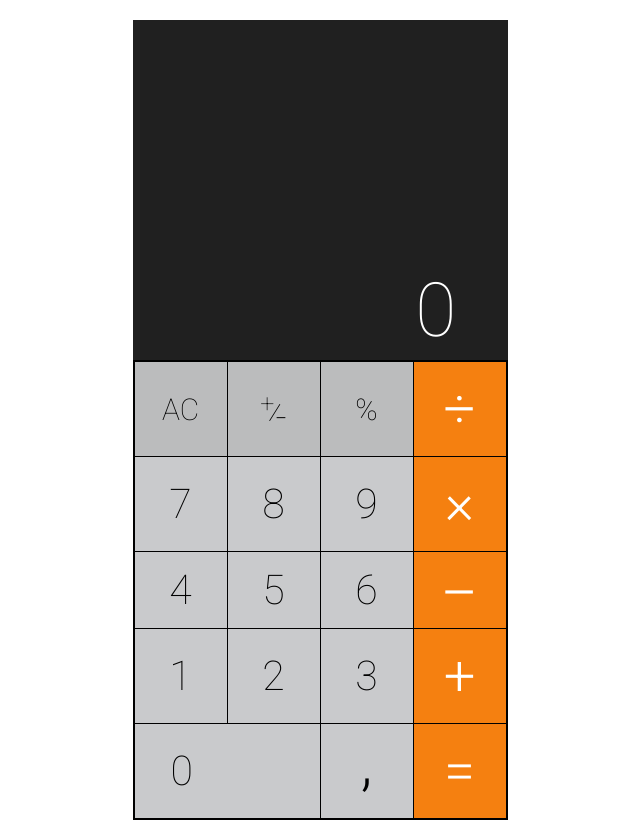
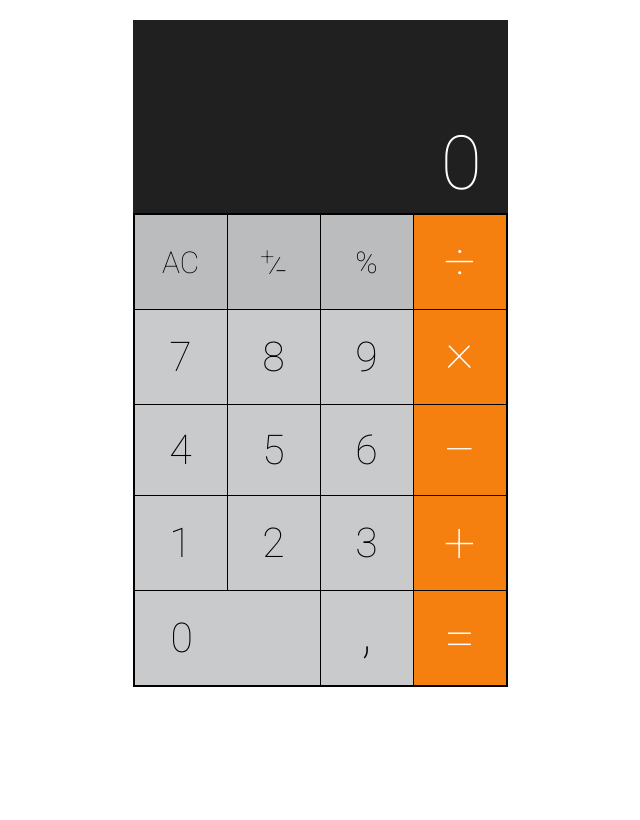
Before and after one commit to sergeythrees/Experiments.web, a plain HTML site: page iOScalc/index.html in a window 1280 px wide. Shown: the whole page, without its empty margins (320-960 px from the left). Drawn offline with Linux system fonts and the light colour scheme.

Commit message:
поправил выравнивание, удалил лишний код

```diff
--- a/iOScalc/index.html
+++ b/iOScalc/index.html
@@ -6,9 +6,8 @@
   <link href='https://fonts.googleapis.com/css?family=Roboto:100,300' rel='stylesheet' type='text/css'>
   <link rel="stylesheet" href="style.css">
 </head>
+
 <body>
-
-<div id="l-main">
   <div class="calc">
     <div class="calc-display">
       <div class="content">
@@ -16,32 +15,32 @@
       </div>
     </div>
     <div class="calc-buttons">
-      <button id="clear-button" class="calc-buttons-square">AC</button>
+
+      <button id="clear-button">AC</button>
       <button id="change-sign-button"><sup id="change-sign-button-plus">+</sup>⁄<sub id="change-sign-button-minus">-</sub></button>
       <button id="percent-button">%</button>
       <button id="divide-button" class="calc-buttons-operation">÷</button>
 
-      <button id="seven-button" class="calc-buttons-square" data-value="7">7</button>
-      <button id="eight-button" data-value="8">8</button>
-      <button id="nine-button" data-value="9">9</button>
+      <button id="seven-button">7</button>
+      <button id="eight-button">8</button>
+      <button id="nine-button">9</button>
       <button id="multiply-button" class="calc-buttons-operation">×</button>
 
-      <button id="four-button" class="calc-buttons-square" data-value="4">4</button>
-      <button id="five-button" data-value="5">5</button>
-      <button id="six-button" data-value="6">6</button>
-      <button id="subtract-button" class="calc-buttons-operation">-</button>
+      <button id="four-button">4</button>
+      <button id="five-button">5</button>
+      <button id="six-button">6</button>
+      <button id="subtract-button" class="calc-buttons-operation">–</button>
 
-      <button id="one-button" class="calc-buttons-square" data-value="1">1</button>
-      <button id="two-button" data-value="2">2</button>
-      <button id="three-button" data-value="3">3</button>
+      <button id="one-button">1</button>
+      <button id="two-button">2</button>
+      <button id="three-button">3</button>
       <button id="add-button" class="calc-buttons-operation">+</button>
 
-      <button id="zero-button" data-value="0">0</button>
-      <button id="decimal-button" class="calc-buttons-square">,</button>
+      <button id="zero-button">0</button>
+      <button id="decimal-button">,</button>
       <button id="equals-button" class="calc-buttons-operation">=</button>
+
     </div>
   </div>
-</div>
-
 </body>
 </html>
--- a/iOScalc/style.css
+++ b/iOScalc/style.css
@@ -1,15 +1,3 @@
-
-html {
-  -webkit-font-smoothing: antialiased;
-  box-sizing: border-box;
-}
-
-*,
-*:before,
-*:after {
-  box-sizing: inherit;
-}
-
 html, body {
   height: 100%;
   margin: 0;
@@ -21,40 +9,10 @@ body {
   font-weight: 100;
 }
 
-button {
-  border: none;
-  font-family: 'Roboto', sans-serif;
-  margin: 0;
-  padding: 0;
-}
-
-button:focus,
-button:active {
-  outline: none;
-}
-
-a {
-  text-decoration: none;
-}
-
-p {
-  margin-bottom: 2vh;
-}
-
-@media (min-width: 376px) {
-  #l-main {
-    margin: 20px auto 0;
-    height: 667px;
-    width: 375px;
-  }
-
-#l-main {
-  display: flex;
-  flex-direction: column;
-  height: 100vh;
-}
-
 .calc {
+  margin: 20px auto 0;
+  height: 667px;
+  width: 375px;
   display: flex;
   flex-basis: 100%;
   flex-direction: column;
@@ -71,7 +29,7 @@ p {
 .calc-display .content {
   bottom: 0.5vw;
   position: absolute;
-  right: 4vw;
+  right: 2vw;
   transform-origin: right bottom;
 }
 
@@ -84,8 +42,16 @@ p {
   flex-wrap: wrap;
 }
 
+.calc-buttons > button:focus,
+.calc-buttons > button:active {
+  outline: none;
+}
+
 .calc-buttons > button {
-  -webkit-tap-highlight-color: rgba(0,0,0,0);
+  border: none;
+  font-family: 'Roboto', sans-serif;
+  margin: 0;
+  padding: 0;
   background: #c9cacc;
   flex-basis: 25%;
   font-size: 41px;
@@ -107,7 +73,7 @@ p {
   color: #fff;
   background: #f58010;
   font-size:  56px;
-  font-weight: 300;
+  font-weight: 200;
 }
 
 #clear-button,
@@ -116,6 +82,14 @@ p {
   background: #bbbcbd;
    font-size: 30px;
 }
+
+ #subtract-button {
+	font-size:  50px;
+	font-weight: 200;
+	padding-top:16px;
+		padding-bottom:16px;
+
+  }
 
  #change-sign-button-minus {
     font-size: 38px;
@@ -127,23 +101,21 @@ p {
     margin-right: -6px;
   }
 
-    #subtract-button {
-    font-size: 120px;
-	font-weight: 100;
-	line-height: 0;
-  }
-
   #zero-button {
     padding-left: 36px;
 	text-align: left;
     flex-basis: 50%;
   }
 
+
+#multiply-button {
+	padding-top:6px;
+	padding-bottom:22px;
+  }
+
   #decimal-button {
     font-size: 60px;
-	font-weight: 300;
+	font-weight: 200;
     line-height: 0;
     padding-bottom: 28px;
   }
-
-}
```
